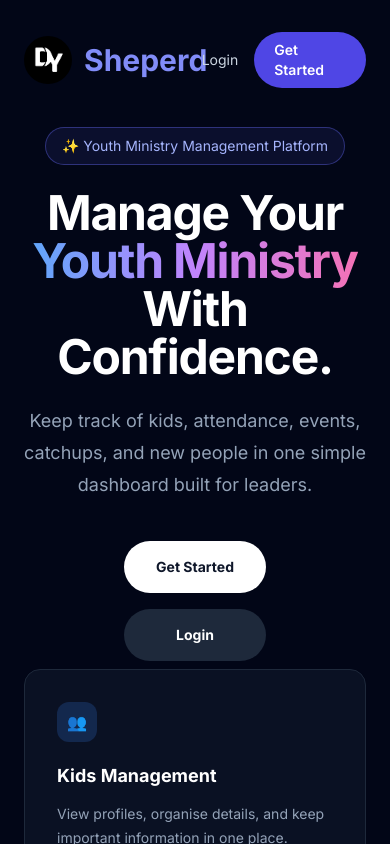
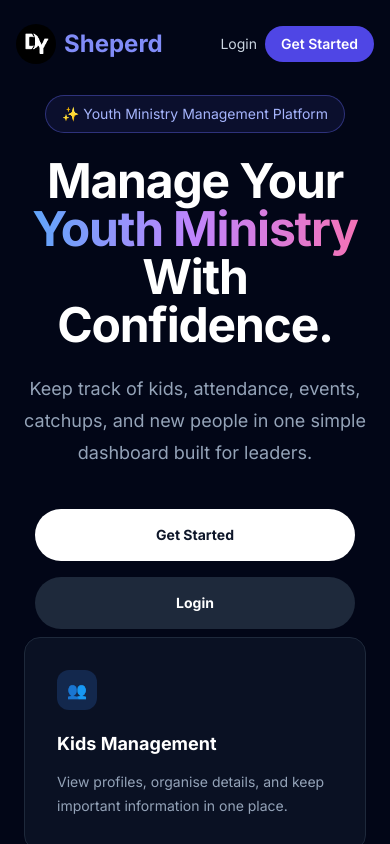
Before and after one commit to jleong23/Sheperd, a React (Vite) app in the folder frontend/: page /welcome in a window 390 px wide. Shown: the top 844 px of the page. Built offline with nearby package versions, Linux system fonts and the light colour scheme; no server answers.

Commit message:
Refine splash screen component sizes for Header and Hero

```diff
--- a/frontend/src/components/splashScreen/SplashHeader.jsx
+++ b/frontend/src/components/splashScreen/SplashHeader.jsx
@@ -2,24 +2,30 @@
 
 export default function SplashHeader() {
   return (
-    <header className="mx-auto flex max-w-6xl items-center justify-between px-6 py-8">
-      <div className="flex items-center gap-3">
+    <header className="mx-auto flex max-w-6xl items-center justify-between gap-3 px-4 py-6 sm:px-6 sm:py-8">
+      <Link to="/welcome" className="flex min-w-0 items-center gap-2 sm:gap-3">
         <img
           src="/dreamersLogo.png"
           alt="Dreamers"
-          className="h-12 w-15 rounded-full"
+          className="h-10 w-10 shrink-0 rounded-full sm:h-12 sm:w-12"
         />
-        <span className="text-3xl font-bold text-indigo-400">Sheperd</span>
-      </div>
 
-      <div className="flex items-center gap-4">
-        <Link to="/login" className="text-sm text-slate-300 hover:text-white">
+        <span className="truncate text-2xl font-bold text-indigo-400 sm:text-xl">
+          Sheperd
+        </span>
+      </Link>
+
+      <div className="flex shrink-0 items-center gap-2 sm:gap-4">
+        <Link
+          to="/login"
+          className="text-sm text-slate-300 hover:text-white sm:text-base"
+        >
           Login
         </Link>
 
         <Link
           to="/signup"
-          className="rounded-full bg-indigo-600 px-5 py-2 text-sm font-semibold hover:bg-indigo-500"
+          className="rounded-full bg-indigo-600 px-4 py-2 text-sm font-semibold hover:bg-indigo-500 sm:px-5"
         >
           Get Started
         </Link>
--- a/frontend/src/components/splashScreen/SplashHero.jsx
+++ b/frontend/src/components/splashScreen/SplashHero.jsx
@@ -35,17 +35,17 @@
           one simple dashboard built for leaders.
         </p>
 
-        <div className="mt-10 flex flex-col gap-4 sm:flex-row">
+        <div className="mt-10 flex w-full max-w-xs flex-col gap-4 sm:max-w-none sm:flex-row sm:justify-center">
           <Link
             to="/signup"
-            className="rounded-full bg-white px-8 py-4 text-sm font-bold text-slate-900 hover:bg-slate-200"
+            className="block w-full rounded-full bg-white px-8 py-4 text-center text-sm font-bold text-slate-900 hover:bg-slate-200 sm:w-auto"
           >
             Get Started
           </Link>
 
           <Link
             to="/login"
-            className="rounded-full bg-slate-800 px-8 py-4 text-sm font-bold text-white hover:bg-slate-700"
+            className="block w-full rounded-full bg-slate-800 px-8 py-4 text-center text-sm font-bold text-white hover:bg-slate-700 sm:w-auto"
           >
             Login
           </Link>
```
